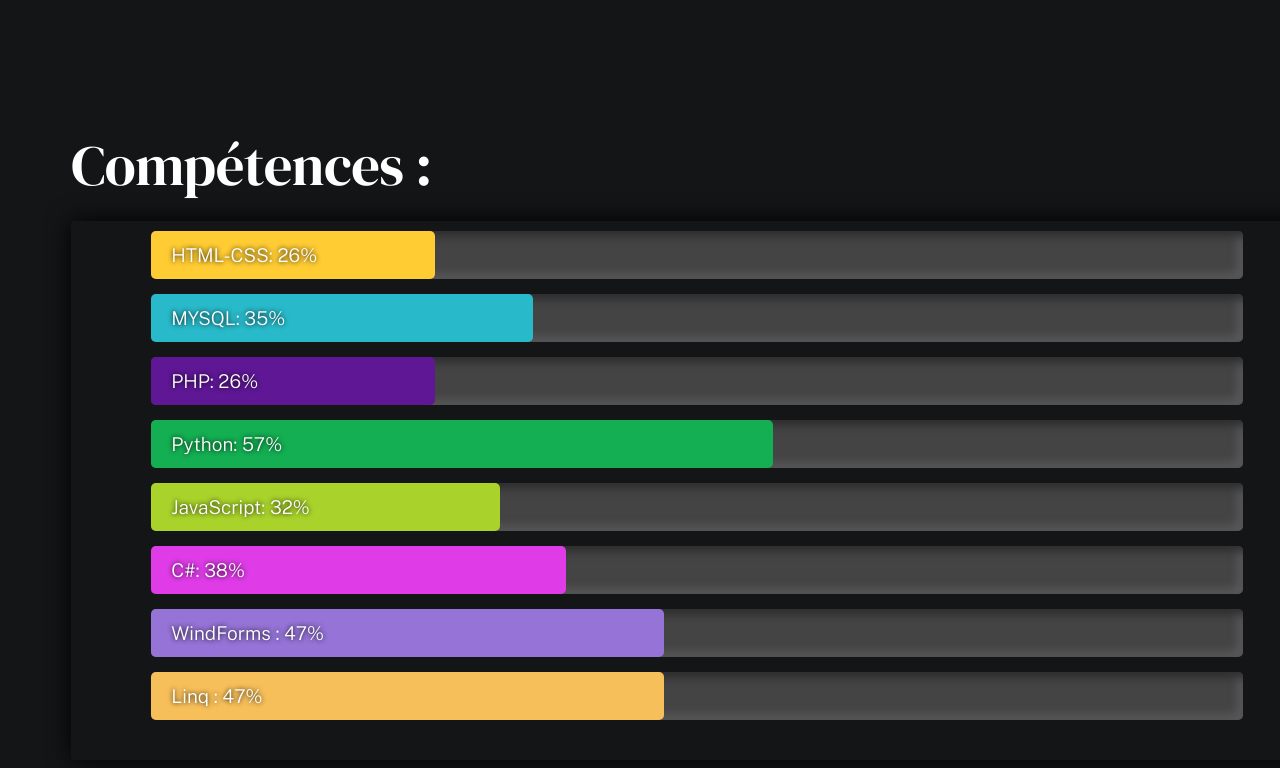
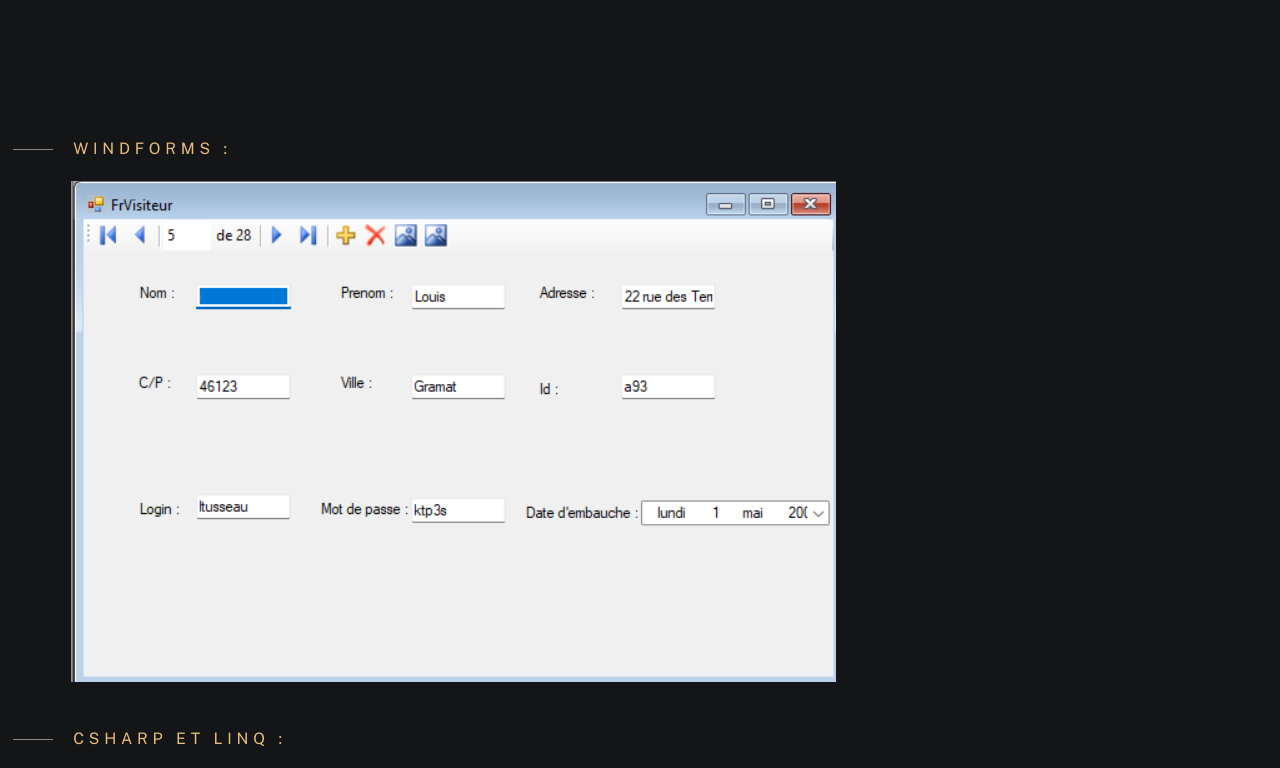
Before and after one commit to HadamaV/Portfolio_Hadama, a plain HTML site: page index.html in a window 1280 px wide. Shown: the part 4320-5088 px from the top of the page. Drawn offline with nearby package versions, Linux system fonts and the light colour scheme; a web font is replaced by a local one.

Commit message:
les modifications ont étais effectué...

```diff
--- a/index.html
+++ b/index.html
@@ -285,60 +285,11 @@
             </section> <!-- end s-about -->
         </section>
 
-
-
             <!-- ### contact
             ================================================== -->
             <section id="contact" class="s-contact target-section">
                 <div class="row contact-top">
                     <div class="column lg-12">
-                        <h2 class="skills-list h1" >
-                            Compétences :
-                        </h2>
-                            <div class="container">
-                                <div class="bar">
-                                    <div class="bar-stat" id="html">
-                                        <span class="bar-text">HTML-CSS: 26%</span>
-                                    </div>
-                                </div>
-                                <div class="bar">
-                                    <div class="bar-stat" id="sql">
-                                        <span class="bar-text">MYSQL: 35%</span>
-                                    </div>
-                                </div>
-                                <div class="bar">
-                                    <div class="bar-stat" id="php">
-                                        <span class="bar-text">PHP: 26%</span>
-                                    </div>
-                                </div>
-                                <div class="bar">
-                                    <div class="bar-stat" id="python">
-                                        <span class="bar-text">Python: 57%</span>
-                                    </div>
-                                </div>
-                                <div class="bar">
-                                    <div class="bar-stat" id="javas">
-                                        <span class="bar-text">JavaScript: 32%</span>
-                                    </div>
-                                </div>
-                                <div class="bar">
-                                    <div class="bar-stat" id="csharp">
-                                        <span class="bar-text">C#: 38%</span>
-                                    </div>
-                                </div>
-                                <div class="bar">
-                                    <div class="bar-stat" id="windf">
-                                        <span class="bar-text">WindForms : 47%</span>
-                                    </div>
-                                </div>
-                                <div class="bar">
-                                    <div class="bar-stat" id="linq">
-                                        <span class="bar-text">Linq : 47%</span>
-                                    </div>
-                                </div>
-                            </div>
-                            <br>
-                            <br>
                         <div class="text-pretitle with-line">
                             WindForms :
                         </div>
```
Lines whose indentation alone changed are shown as unchanged.
